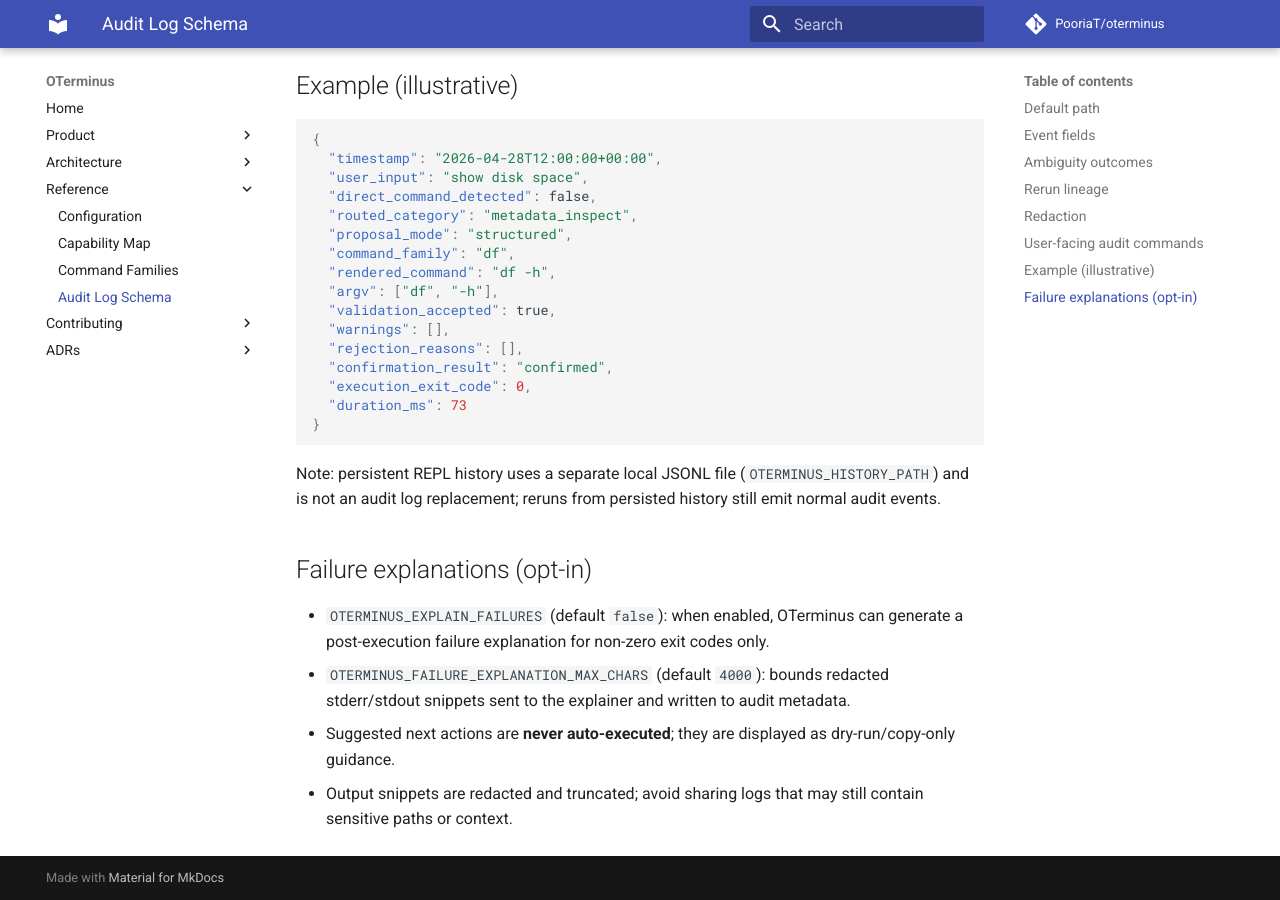
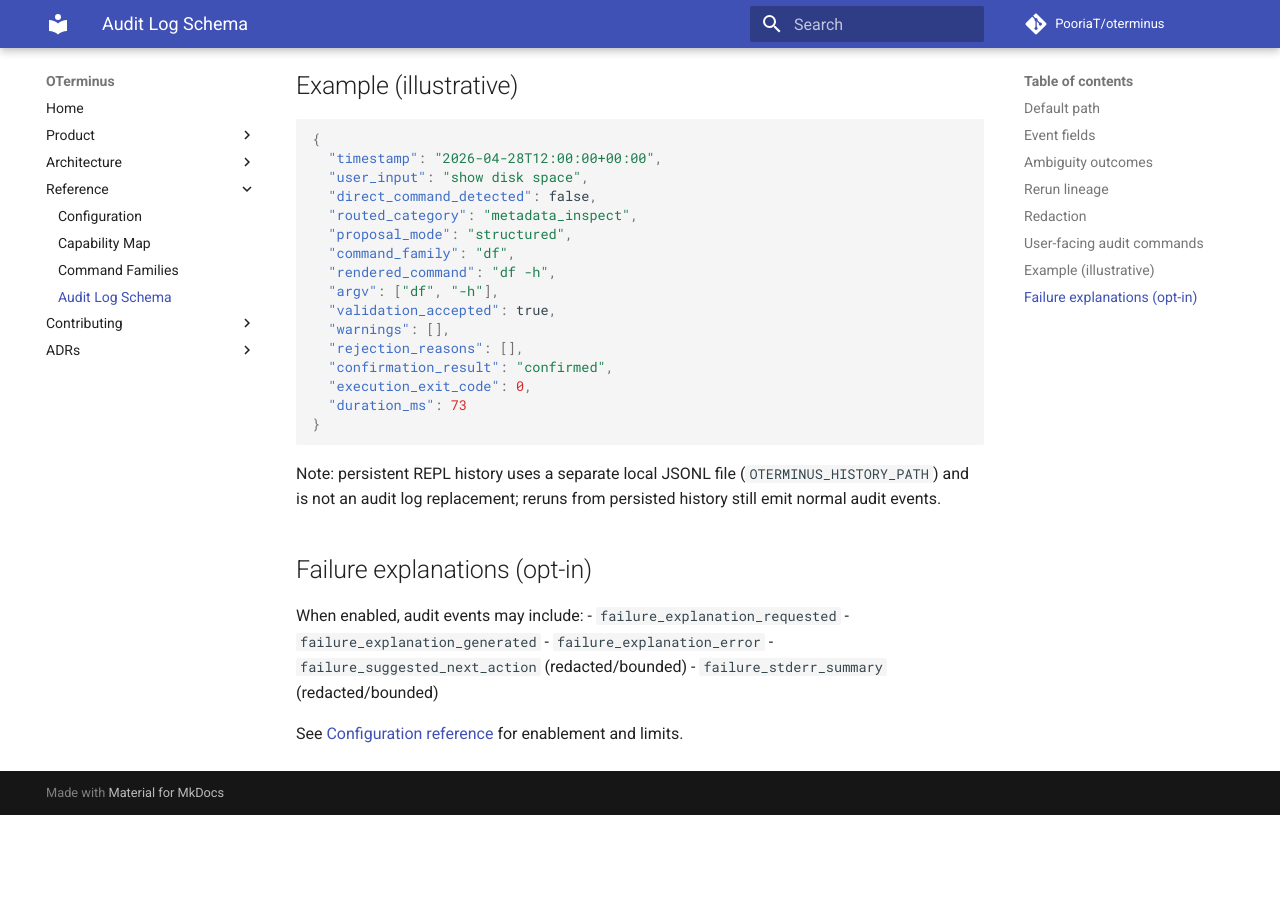
Before and after one commit to PooriaT/oterminus, an MkDocs documentation site: the page built from docs/reference/audit-log-schema.md, in a window 1280 px wide and 900 px high, scrolled down 2121 px. Built offline with MkDocs 1.6.1 and Material for MkDocs 9.7.7, drawn with Linux system fonts in a browser that asks for light colours; comment, search, counter and statistics services are not loaded; after the commit the page ends 2936 px from its top, so only the background shows below that.

Commit message:
Trim duplicated failure-explanation docs and add cross-links

```diff
--- a/docs/reference/audit-log-schema.md
+++ b/docs/reference/audit-log-schema.md
@@ -89,10 +89,13 @@
 
 Note: persistent REPL history uses a separate local JSONL file (`OTERMINUS_HISTORY_PATH`) and is not an audit log replacement; reruns from persisted history still emit normal audit events.
 
-
 ## Failure explanations (opt-in)
 
-- `OTERMINUS_EXPLAIN_FAILURES` (default `false`): when enabled, OTerminus can generate a post-execution failure explanation for non-zero exit codes only.
-- `OTERMINUS_FAILURE_EXPLANATION_MAX_CHARS` (default `4000`): bounds redacted stderr/stdout snippets sent to the explainer and written to audit metadata.
-- Suggested next actions are **never auto-executed**; they are displayed as dry-run/copy-only guidance.
-- Output snippets are redacted and truncated; avoid sharing logs that may still contain sensitive paths or context.
+When enabled, audit events may include:
+- `failure_explanation_requested`
+- `failure_explanation_generated`
+- `failure_explanation_error`
+- `failure_suggested_next_action` (redacted/bounded)
+- `failure_stderr_summary` (redacted/bounded)
+
+See [Configuration reference](config.md#failure-explanations-opt-in) for enablement and limits.
```
Also changed, not shown: docs/architecture/execution.md (+2 -5 lines), docs/architecture/observability.md (+2 -5 lines), docs/product/user-guide.md (+8 -5 lines).
